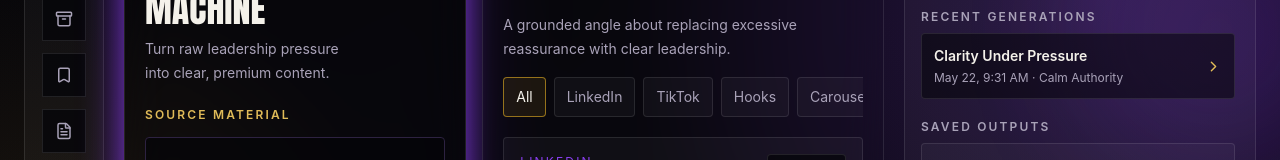
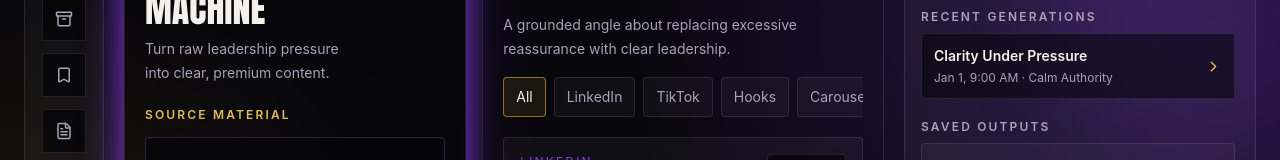
Before and after one commit to nads1983-coder/leadwithnadine-content-machine, a Next.js app: page / in a window 1280 px wide. Shown: the part 161-321 px from the top of the page. Built offline with nearby package versions, Linux system fonts and the light colour scheme.

Commit message:
Fix history timestamp hydration

```diff
--- a/components/studio-shell.tsx
+++ b/components/studio-shell.tsx
@@ -50,9 +50,11 @@ import {
 const starterText =
   "A new manager kept softening every decision because she did not want to seem difficult. The issue was not confidence. It was the fear that clear leadership would be interpreted as cruelty.";
 
+const sampleCreatedAt = "2026-01-01T09:00:00.000Z";
+
 const sampleResult: GenerationResult = {
   id: "sample",
-  createdAt: new Date().toISOString(),
+  createdAt: sampleCreatedAt,
   source: starterText,
   tone: "calm-authority",
   selectedTypes: defaultSelectedTypes,
@@ -129,7 +131,13 @@ export function StudioShell() {
   const [tone, setTone] = useState<ToneId>("calm-authority");
   const [selectedTypes, setSelectedTypes] = useState<ContentTypeId[]>(defaultSelectedTypes);
   const [activeFilter, setActiveFilter] = useState<FilterId>("all");
-  const [store, setStore] = useState<StudioStore>(() => readStore());
+  const [store, setStore] = useState<StudioStore>({
+    version: 1,
+    recent: [],
+    saved: [],
+    drafts: []
+  });
+  const [hasMounted, setHasMounted] = useState(false);
   const [result, setResult] = useState<GenerationResult>(sampleResult);
   const [error, setError] = useState("");
   const [copiedId, setCopiedId] = useState("");
@@ -138,8 +146,21 @@ export function StudioShell() {
   const [isPending, setIsPending] = useState(false);
 
   useEffect(() => {
+    const timeout = window.setTimeout(() => {
+      setStore(readStore());
+      setHasMounted(true);
+    }, 0);
+
+    return () => window.clearTimeout(timeout);
+  }, []);
+
+  useEffect(() => {
+    if (!hasMounted) {
+      return;
+    }
+
     writeStore(store);
-  }, [store]);
+  }, [hasMounted, store]);
 
   const visibleSections = useMemo(() => {
     const sourceResult =
@@ -295,6 +316,7 @@ export function StudioShell() {
         <HistoryPanel
           store={store}
           current={result}
+          renderTimestamps={hasMounted}
           isOpen={historyOpen || menuOpen}
           onClose={() => {
             setHistoryOpen(false);
@@ -720,6 +742,7 @@ function LoadingCard() {
 function HistoryPanel({
   store,
   current,
+  renderTimestamps,
   isOpen,
   onClose,
   onLoadResult,
@@ -727,6 +750,7 @@ function HistoryPanel({
 }: {
   store: StudioStore;
   current: GenerationResult;
+  renderTimestamps: boolean;
   isOpen: boolean;
   onClose: () => void;
   onLoadResult: (value: GenerationResult) => void;
@@ -777,7 +801,11 @@ function HistoryPanel({
               <HistoryButton
                 key={item.id}
                 title={item.title}
-                meta={`${formatDate(item.createdAt)} · ${labelForTone(item.tone)}`}
+                meta={
+                  renderTimestamps
+                    ? `${formatDate(item.createdAt)} · ${labelForTone(item.tone)}`
+                    : labelForTone(item.tone)
+                }
                 onClick={() => onLoadResult(item)}
               />
             )}
@@ -791,7 +819,11 @@ function HistoryPanel({
               <HistoryButton
                 key={item.id}
                 title={item.title}
-                meta={`${formatDate(item.createdAt)} · ${item.sections.length} sections`}
+                meta={
+                  renderTimestamps
+                    ? `${formatDate(item.createdAt)} · ${item.sections.length} sections`
+                    : `${item.sections.length} sections`
+                }
                 onClick={() => onLoadResult(item)}
               />
             )}
@@ -805,7 +837,11 @@ function HistoryPanel({
               <HistoryButton
                 key={item.id}
                 title={item.title}
-                meta={`${formatDate(item.updatedAt)} · ${labelForTone(item.tone)}`}
+                meta={
+                  renderTimestamps
+                    ? `${formatDate(item.updatedAt)} · ${labelForTone(item.tone)}`
+                    : labelForTone(item.tone)
+                }
                 onClick={() => onLoadDraft(item)}
               />
             )}
```
